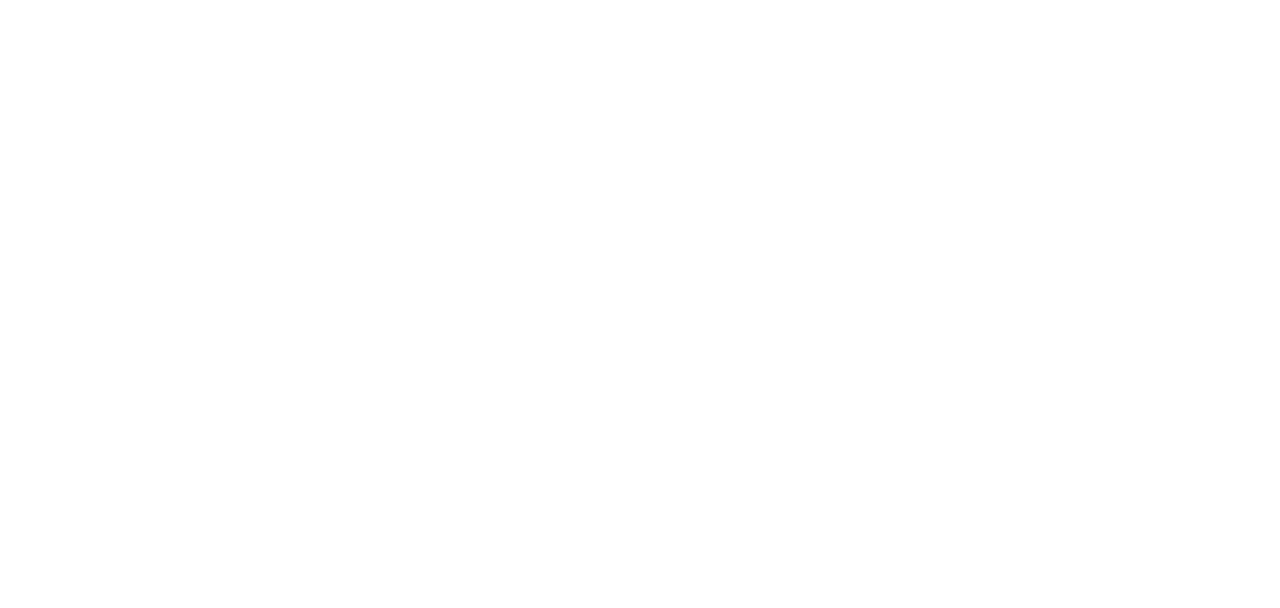
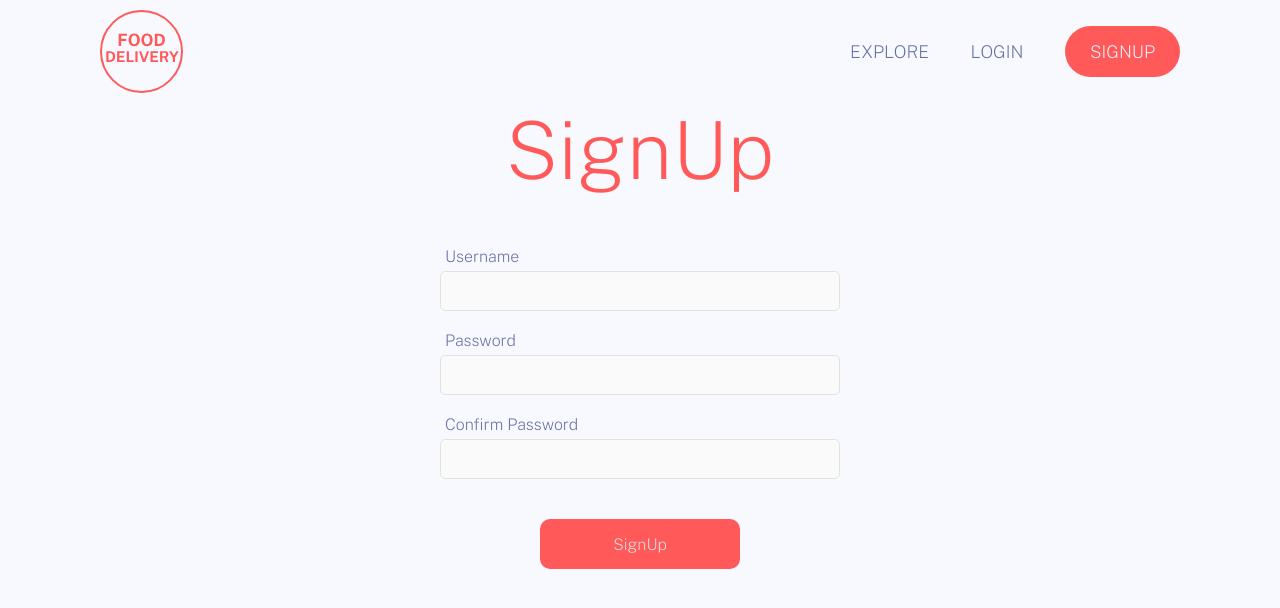
Before and after one commit to oooomair/OFD, a React (Create React App) app in the folder client/: page /signup in a window 1280 px wide. Before the commit this address had no page. Shown: the top 608 px of the page. Built offline with nearby package versions, Linux system fonts and the light colour scheme.

Commit message:
signup login finished

```diff
--- /dev/null
+++ b/client/src/components/SignUp/SignUp.js
@@ -0,0 +1,18 @@
+import './signup.scss'
+
+const SignUp = () => {
+  return <div className='signup' >
+      <h1>SignUp</h1>
+      <div className="signup__info">
+        <label htmlFor="username">Username</label>
+        <input autocomplete='off' id='username' type="text" />
+        <label htmlFor="password">Password</label>
+        <input autocomplete='off' id='password' type="text" />
+        <label htmlFor="confirm-password">Confirm Password</label>
+        <input autocomplete='off' id='confirm-username'  type="text" />
+        <button>SignUp</button>
+      </div>
+  </div>;
+};
+
+export default SignUp;
--- /dev/null
+++ b/client/src/components/SignUp/signup.scss
@@ -0,0 +1,62 @@
+.signup {
+  display: flex;
+  flex-flow: column;
+  align-items: center;
+  background-color: #f7f9ff;
+  width: 100%;
+  min-height: 90vh;
+
+  h1 {
+    font-size: 5rem;
+    color: #ff5959;
+  }
+}
+
+.signup__info {
+  display: flex;
+  flex-flow: column;
+  padding: 50px 0;
+  label {
+    margin-bottom: 5px;
+    padding-left: 5px;
+  }
+  input {
+    margin-bottom: 20px;
+    background-color: #fafafa;
+    width: 400px;
+    border: 1px solid #e2e2e2;
+    height: 40px;
+    font-size: 1.1rem;
+    padding: 0 10px;
+    border-radius: 5px;
+  }
+  button {
+    border: none;
+    margin-top: 20px;
+    background-color: #ff5959;
+    height: 50px;
+    width: 200px;
+    color: #e2e2e2;
+    font-size: 1rem;
+    border-radius: 10px;
+    align-self: center;
+    cursor: pointer;
+    transition: 0.2s all ease;
+    &:hover {
+      background-color: #ff4c4c;
+    }
+  }
+}
+
+@media screen and (max-width: 600px) {
+  .signup {
+    h1 {
+      font-size: 4.5rem;
+    }
+  }
+  .signup__info {
+    input {
+      width: 300px;
+    }
+  }
+}
--- a/client/src/components/app/App.js
+++ b/client/src/components/app/App.js
@@ -5,6 +5,8 @@
 import Explore from '../explore/Explore';
 import Resturant from '../resturant/Resturant';
 import Cart from '../cart/Cart';
+import SignUp from '../SignUp/SignUp';
+import Login from '../login/Login';
 
 function App() {
   return (
@@ -14,6 +16,8 @@
         <Route path='/explore' element={<><NavbarW/><Explore/> </>} />
         <Route path='/resturant' element={<><NavbarB/><Resturant/></>}/>
         <Route path='/cart' element={<><NavbarW/><Cart/></>}/>
+        <Route path='/signup' element={<><NavbarW/><SignUp/></>}/>
+        <Route path='/login' element={<><NavbarW/><Login/></>}/>
       </Routes>
     </div>
   );
--- a/client/src/components/home/home.scss
+++ b/client/src/components/home/home.scss
@@ -56,7 +56,7 @@
     button {
       background-color: #ff5959;
       border: #ff5959 2px solid;
-      padding: 20px 70px;
+      padding: 15px 70px;
       border-radius: 10px;
       color: #eef2ff;
       font-size: 1.5rem;
@@ -242,6 +242,7 @@
   align-items: center;
   width: 50%;
   .home__get-search {
+    margin-bottom: 35px;
     p {
       margin: 0 0 5px 5px;
     }
--- a/client/src/components/home/homeComponents/HomeGetGive.js
+++ b/client/src/components/home/homeComponents/HomeGetGive.js
@@ -13,7 +13,7 @@
                 <input type="text" />
                 <button>GO</button>
             </div>
-            <Link style={{ color:'inherit', textDecoration:'none', padding:'20px 0' }} to={'/explore'} >
+            <Link style={{ color:'inherit', textDecoration:'none' }} to={'/explore'} >
             <span>see all resturants</span>
             </Link>
           </div>
--- /dev/null
+++ b/client/src/components/login/Login.js
@@ -0,0 +1,16 @@
+import './login.scss'
+
+const Login = () => {
+  return <div className='login' >
+      <h1>Login</h1>
+      <div className="login__info">
+        <label htmlFor="username">Username</label>
+        <input autocomplete='off' id='username' type="text" />
+        <label htmlFor="password">Password</label>
+        <input autocomplete='off' id='confirm-username'  type="text" />
+        <button>Login</button>
+      </div>
+  </div>;
+};
+
+export default Login;
--- /dev/null
+++ b/client/src/components/login/login.scss
@@ -0,0 +1,62 @@
+.login {
+  display: flex;
+  flex-flow: column;
+  align-items: center;
+  background-color: #f7f9ff;
+  width: 100%;
+  min-height: 90vh;
+
+  h1 {
+    font-size: 5rem;
+    color: #ff5959;
+  }
+}
+
+.login__info {
+  display: flex;
+  flex-flow: column;
+  padding: 50px 0;
+  label {
+    margin-bottom: 5px;
+    padding-left: 5px;
+  }
+  input {
+    margin-bottom: 20px;
+    background-color: #fafafa;
+    width: 400px;
+    border: 1px solid #e2e2e2;
+    height: 40px;
+    font-size: 1.1rem;
+    padding: 0 10px;
+    border-radius: 5px;
+  }
+  button {
+    border: none;
+    margin-top: 20px;
+    background-color: #ff5959;
+    height: 50px;
+    width: 200px;
+    color: #e2e2e2;
+    font-size: 1rem;
+    border-radius: 10px;
+    align-self: center;
+    cursor: pointer;
+    transition: 0.2s all ease;
+    &:hover {
+      background-color: #ff4c4c;
+    }
+  }
+}
+
+@media screen and (max-width: 600px) {
+  .signup {
+    h1 {
+      font-size: 4.5rem;
+    }
+  }
+  .signup__info {
+    input {
+      width: 300px;
+    }
+  }
+}
```
